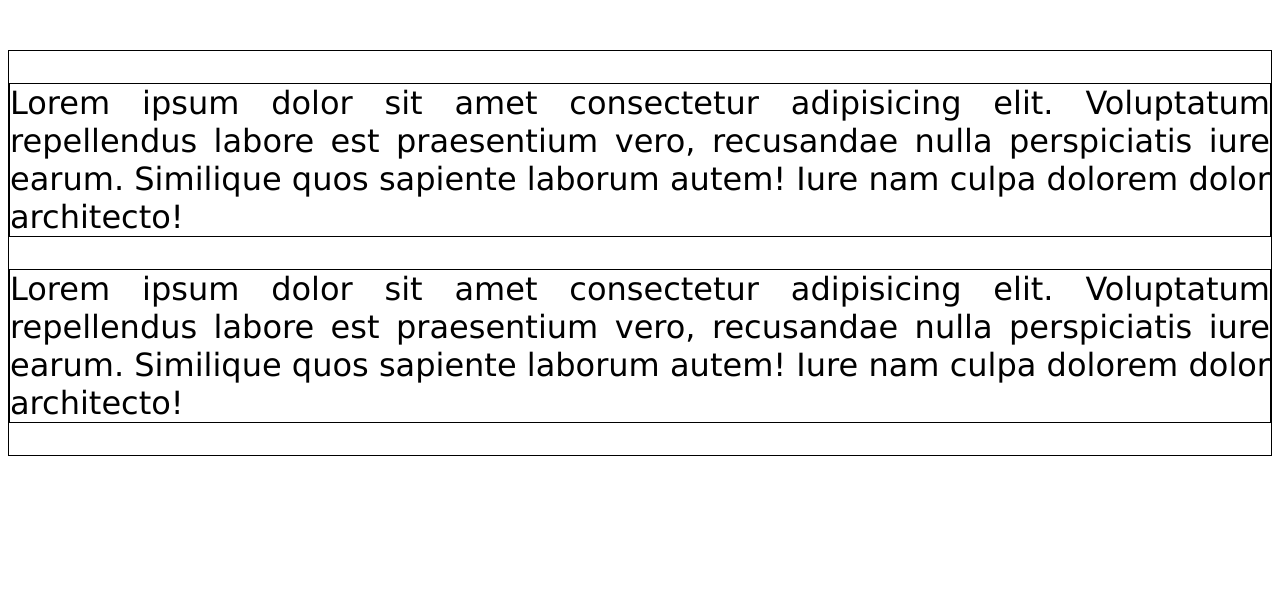
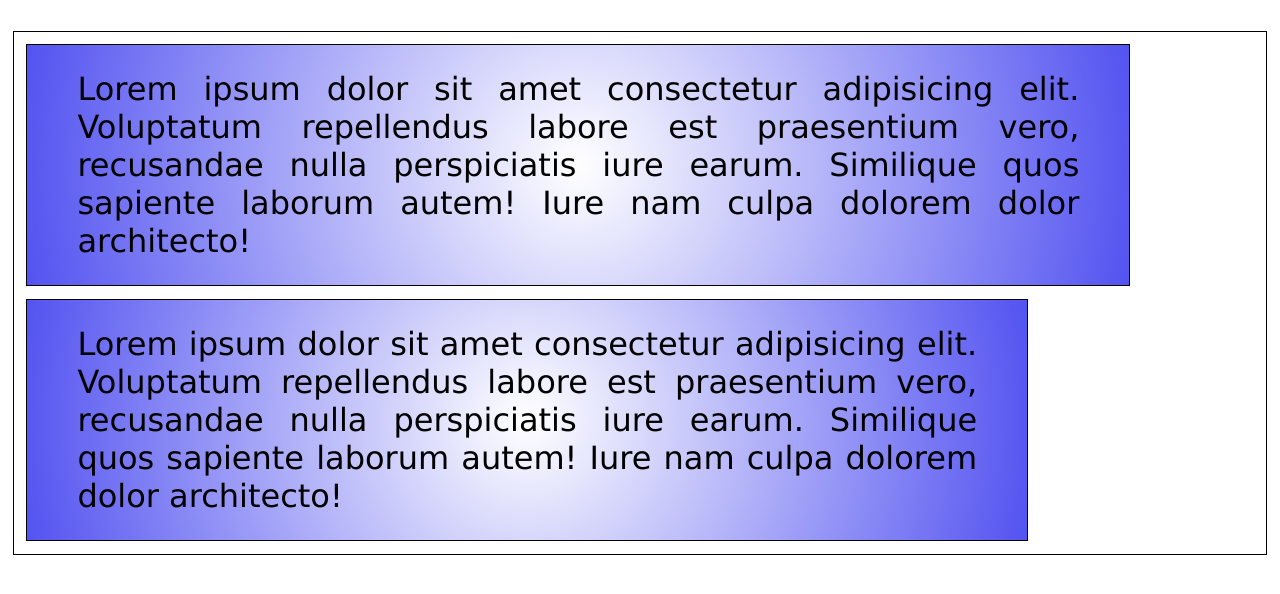
Before and after one commit to Rodolfofyto/css_10Ejercicios, a plain HTML site: page index.html in a window 1280 px wide. Drawn offline with Linux system fonts and the light colour scheme.

Commit message:
box-sizing para probar

```diff
--- a/index.html
+++ b/index.html
@@ -7,14 +7,35 @@
     <meta name="viewport" content="width=device-width, initial-scale=1.0" />
     <title>web_prueba</title>
     <style>
+        *{
+            margin: 0;
+            padding: 0;
+        }
+
+        figure>img{
+            width: 100%;
+            margin: auto;
+        }
+
         main, p{
             border: solid 1px #000000;
+            margin: 1%;
         }
         p{
             font-family: Verdana, Geneva, Tahoma, sans-serif;
             font-size: 2em;
             text-align: justify;
             font-weight: 500;
+            background: radial-gradient(circle, #ffffff, rgb(83, 83, 241));
+            width: 80%;
+            padding: 2% 4%;
+        }
+        p:first-of-type{
+            box-sizing: content-box;
+        }
+
+        p:last-of-type{
+            box-sizing: border-box;
         }
     </style>
 </head>
```
